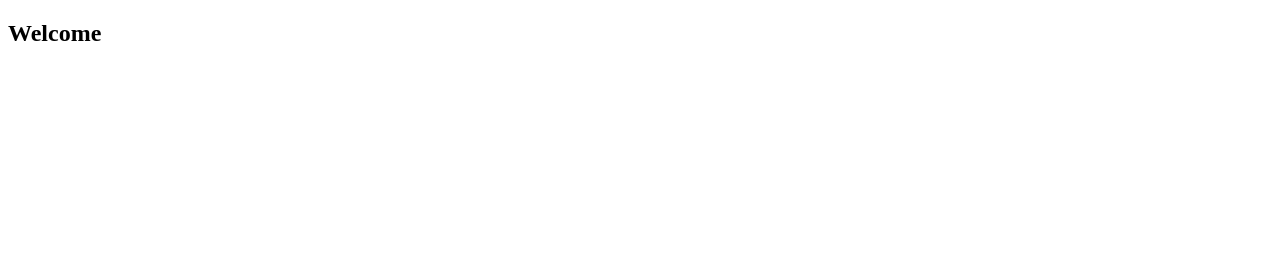
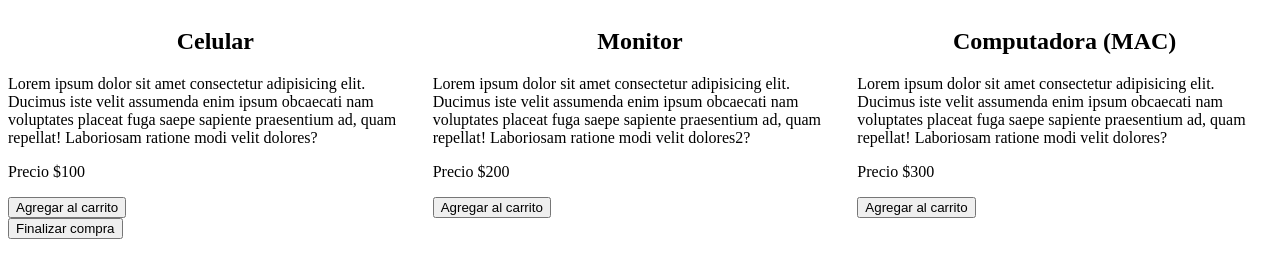
Before and after one commit to administracionCelerex/shoppingCarzoho, a website: page app/widget.html in a window 1280 px wide. Drawn offline with Linux system fonts and the light colour scheme.

Commit message:
added some html and css

```diff
--- a/app/main.css
+++ b/app/main.css
@@ -0,0 +1,9 @@
+.contenedor-products {
+  display: grid;
+  grid-template-columns: repeat(3, 1fr);
+  gap: 10px;
+}
+
+.contenedor-products h2{
+    text-align: center;
+}
--- /dev/null
+++ b/app/main.js
@@ -0,0 +1,22 @@
+const shopCar = {
+  items: [
+    /* {
+      id: "123",
+      nameItem: "Celuar",
+      quantity: 3,
+      individualPrice: 300,
+    },
+    {
+      id: "456",
+      nameItem: "MAC",
+      quantity: 1,
+      individualPrice: 300,
+    }, */
+  ],
+  totalPrice: 0,
+  totalItems: 0,
+};
+
+const agregarCarrito = (item) => {
+  console.log("Hola");
+};
--- a/app/widget.html
+++ b/app/widget.html
@@ -1,9 +1,51 @@
 <!DOCTYPE html>
 <html>
   <head>
-    <meta charset="UTF-8">
+    <meta charset="UTF-8" />
+    <link rel="stylesheet" href="main.css" />
   </head>
   <body>
-    <h2>Welcome</h2>
+    <div class="contenedor-products">
+      <div class="contanedor-producto">
+        <h2>Celular</h2>
+        <p>
+          Lorem ipsum dolor sit amet consectetur adipisicing elit. Ducimus iste
+          velit assumenda enim ipsum obcaecati nam voluptates placeat fuga saepe
+          sapiente praesentium ad, quam repellat! Laboriosam ratione modi velit
+          dolores?
+        </p>
+
+        <p>Precio <span>$100</span></p>
+        <button onclick="agregarCarrito()">Agregar al carrito</button>
+      </div>
+      <div class="contanedor-producto">
+        <h2>Monitor</h2>
+        <p>
+          Lorem ipsum dolor sit amet consectetur adipisicing elit. Ducimus iste
+          velit assumenda enim ipsum obcaecati nam voluptates placeat fuga saepe
+          sapiente praesentium ad, quam repellat! Laboriosam ratione modi velit
+          dolores2?
+        </p>
+
+        <p>Precio <span>$200</span></p>
+        <button onclick="agregarCarrito()">Agregar al carrito</button>
+      </div>
+      <div class="contanedor-producto">
+        <h2>Computadora (MAC)</h2>
+        <p>
+          Lorem ipsum dolor sit amet consectetur adipisicing elit. Ducimus iste
+          velit assumenda enim ipsum obcaecati nam voluptates placeat fuga saepe
+          sapiente praesentium ad, quam repellat! Laboriosam ratione modi velit
+          dolores?
+        </p>
+
+        <p>Precio <span>$300</span></p>
+        <button onclick="agregarCarrito()">Agregar al carrito</button>
+      </div>
+    </div>
+
+    <button class="Compra">Finalizar compra</button>
+
+    <script type="text/javascript" src="main.js"></script>
   </body>
 </html>
```
